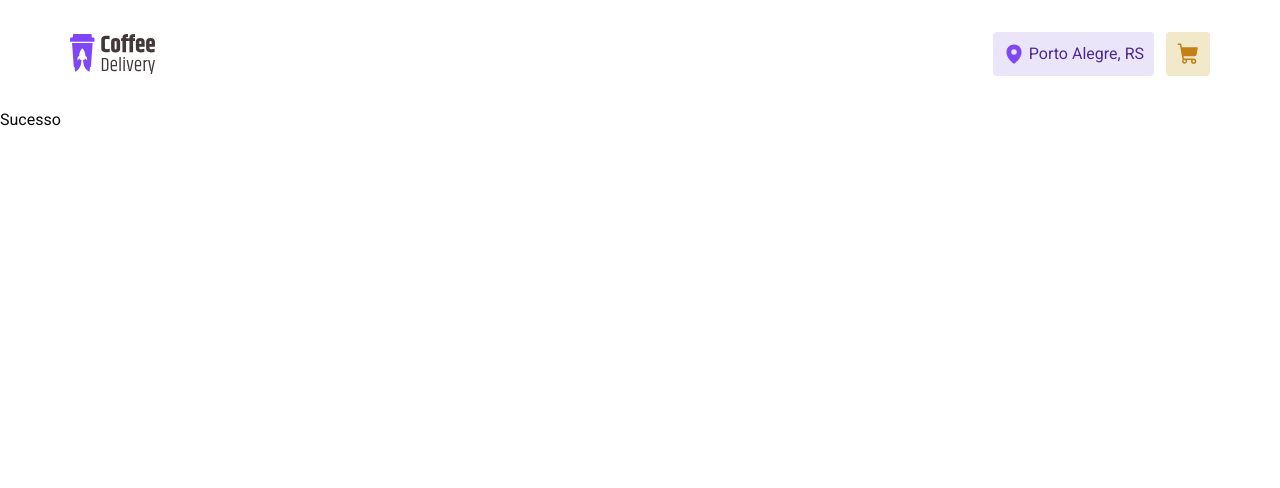
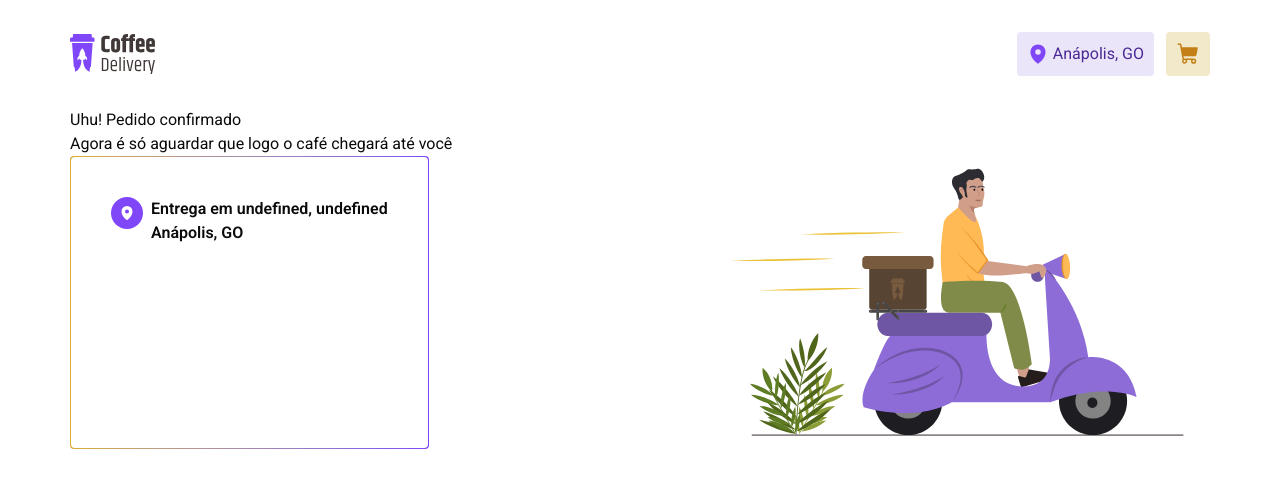
Before and after one commit to luksquitos/ignite-coffee, a React (Vite) app: page /success in a window 1280 px wide. Shown: the top 488 px of the page. Built offline with nearby package versions, Linux system fonts and the light colour scheme.

Commit message:
feat: starting success page

```diff
--- a/src/components/shared/header.tsx
+++ b/src/components/shared/header.tsx
@@ -1,10 +1,12 @@
 import { MapPinIcon, ShoppingCartIcon } from '@phosphor-icons/react'
 import { NavLink } from 'react-router-dom'
+import { useUserPayment } from '@/providers/user-payment-provider'
 import igniteLogo from '../../assets/logo.svg'
 import { useCart } from '../../providers/cart-provider'
 
 export function Header() {
   const { cartHasItems, cartItemsCount } = useCart()
+  const { userPayment } = useUserPayment()
   return (
     <header className="py-8 flex items-center justify-between centered-box">
       <NavLink to="/">
@@ -13,7 +15,7 @@ export function Header() {
       <div className="flex gap-3">
         <button className="bg-purple-light flex items-center gap-1 rounded px-[10px] py-2 text-purple-dark font-bold">
           <MapPinIcon weight="fill" className="text-purple" size={22} />
-          Porto Alegre, RS
+          {`${userPayment?.cidade}, ${userPayment?.uf}`}
         </button>
 
         <NavLink to="/payment" className="bg-yellow-light relative rounded p-2.5">
--- a/src/pages/payment.tsx
+++ b/src/pages/payment.tsx
@@ -26,7 +26,7 @@ export function PaymentPage() {
   }
 
   return (
-    <form onSubmit={form.handleSubmit(handleFormSubmit)} className="centered-box border grid grid-cols-1 lg:grid-cols-[55%_45%] gap-8">
+    <form onSubmit={form.handleSubmit(handleFormSubmit)} className="centered-box grid grid-cols-1 lg:grid-cols-[55%_45%] gap-8">
       <div>
         <AddressForm form={form} />
         <PaymentOptionsForm form={form} />
--- a/src/pages/success.tsx
+++ b/src/pages/success.tsx
@@ -1,7 +1,33 @@
+import { MapPinIcon } from '@phosphor-icons/react'
+import { useUserPayment } from '@/providers/user-payment-provider'
+
 export function Success() {
+  const { userPayment } = useUserPayment()
   return (
-    <div>
-      Sucesso
+    <div className="centered-box">
+      <p>Uhu! Pedido confirmado</p>
+      <p>Agora é só aguardar que logo o café chegará até você</p>
+      <div className="lg:flex justify-between">
+        <section className="bg-gradient-to-r from-yellow to-purple font-semibold rounded p-[1px]">
+          <span className="flex w-full h-full p-10 bg-white rounded">
+            <div className="flex gap-2">
+              <MapPinIcon
+                weight="fill"
+                className="size-8 p-2 rounded-full bg-purple text-white"
+              />
+              <div>
+                <p>{`Entrega em ${userPayment?.rua}, ${userPayment?.numero}`}</p>
+                <p>{`${userPayment?.cidade}, ${userPayment?.uf}`}</p>
+              </div>
+            </div>
+
+          </span>
+        </section>
+
+        <img src="./src/assets/bike.svg" alt="Ilustração" />
+
+      </div>
+
     </div>
   )
 }
--- a/src/providers/user-payment-provider.tsx
+++ b/src/providers/user-payment-provider.tsx
@@ -10,7 +10,10 @@ interface IUserContext {
 const UserPaymentContext = createContext<IUserContext | undefined>(undefined)
 
 export function UserPaymentProvider({ children }: { children: ReactNode }) {
-  const [userPayment, setUserPayment] = useState<Payment | undefined>(undefined)
+  const [userPayment, setUserPayment] = useState<Payment>({
+    cidade: 'Anápolis',
+    uf: 'GO',
+  })
 
   return (
     <UserPaymentContext.Provider value={{ userPayment, setUserPayment }}>
```
Also changed, not shown: src/assets/bike.png (added), src/assets/bike.svg (added).
